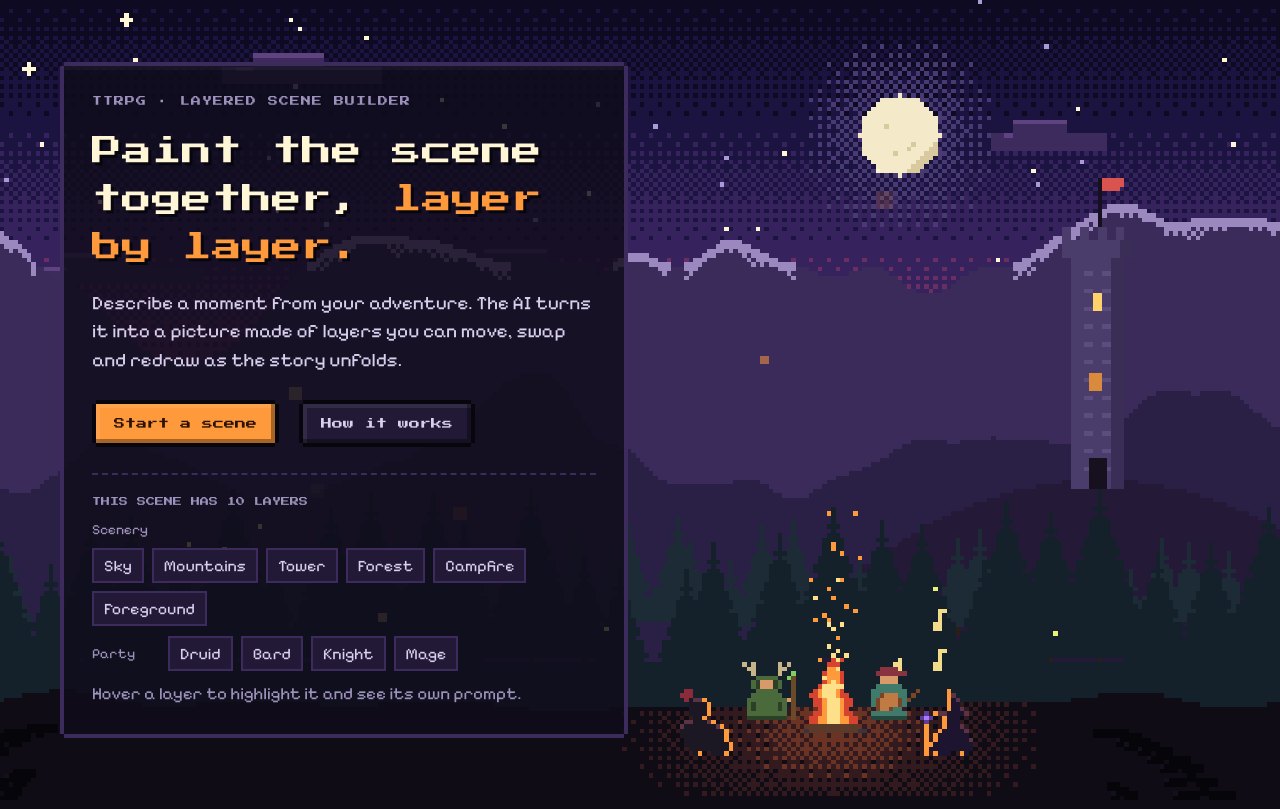
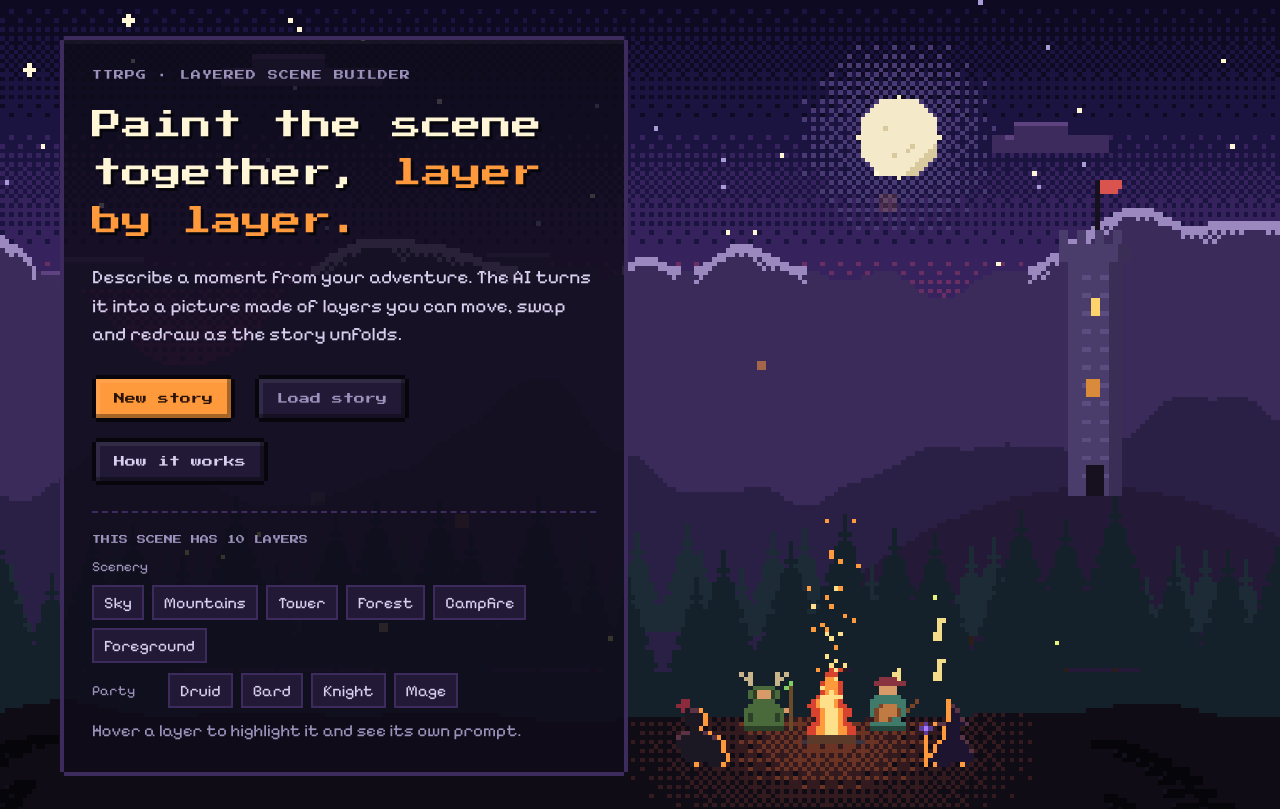
Before and after one commit to CubePillow/ttrpg-layered-scenes, a React (Vite) app in the folder frontend/: page / in a window 1280 px wide. Shown: the top 809 px of the page. Built offline with nearby package versions, Linux system fonts and the light colour scheme; no server answers.

Commit message:
Rename the home buttons to New story and Load story

```diff
--- a/frontend/src/components/party/ModeStage.tsx
+++ b/frontend/src/components/party/ModeStage.tsx
@@ -7,7 +7,7 @@ type Props = {
   onLocal: () => void
 }
 
-/** First screen after Start a scene: play on one screen or online. */
+/** First screen after New story: play on one screen or online. */
 export default function ModeStage({ onLocal }: Props) {
   return (
     <Panel className={styles.mode}>
--- a/frontend/src/pages/HomePage.tsx
+++ b/frontend/src/pages/HomePage.tsx
@@ -1,4 +1,4 @@
-import { useState } from 'react'
+import { useEffect, useState } from 'react'
 import LayerPicker from '../components/layers/LayerPicker'
 import PixelScene from '../components/pixel-scene/PixelScene'
 import {
@@ -13,12 +13,18 @@ import {
   PageTitle,
   SiteFooter,
 } from '../components/ui'
+import { listDrafts } from '../data/partyDraft'
 import { LAYER_GROUPS, STEPS } from '../data/homeContent'
 import { SCENE_LAYERS, type LayerId } from '../data/sceneLayers'
 import styles from './HomePage.module.css'
 
 export default function HomePage() {
   const [active, setActive] = useState<LayerId | null>(null)
+  const [saveCount, setSaveCount] = useState(0)
+
+  useEffect(() => {
+    listDrafts().then((saves) => setSaveCount(saves.length))
+  }, [])
 
   return (
     <>
@@ -33,8 +39,15 @@ export default function HomePage() {
         </Lede>
         <ButtonGroup className={styles.actions}>
           <Button variant="primary" href="/party">
-            Start a scene
+            New story
           </Button>
+          {saveCount > 0 ? (
+            <Button href="/saves">Load story</Button>
+          ) : (
+            <Button disabled title="No saves yet: press Save when your party is ready">
+              Load story
+            </Button>
+          )}
           <Button href="#how">How it works</Button>
         </ButtonGroup>
 
```
